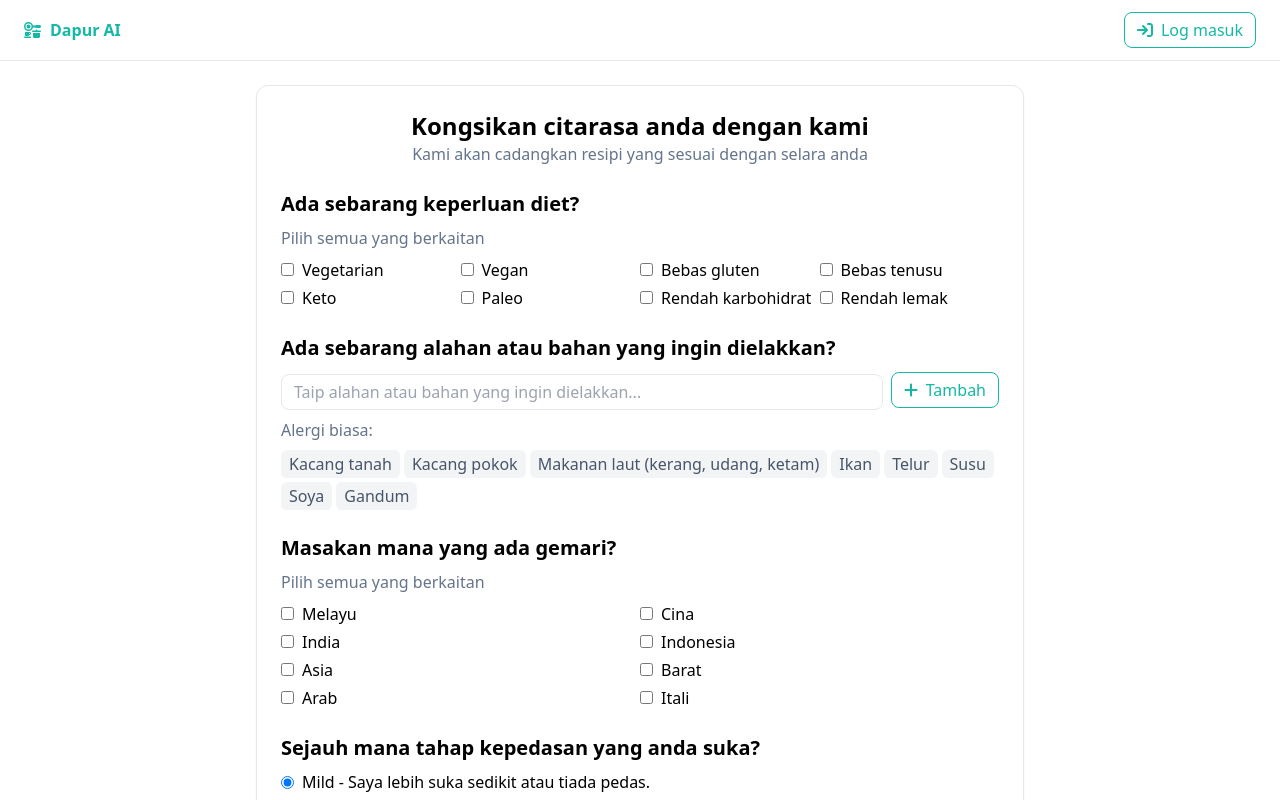
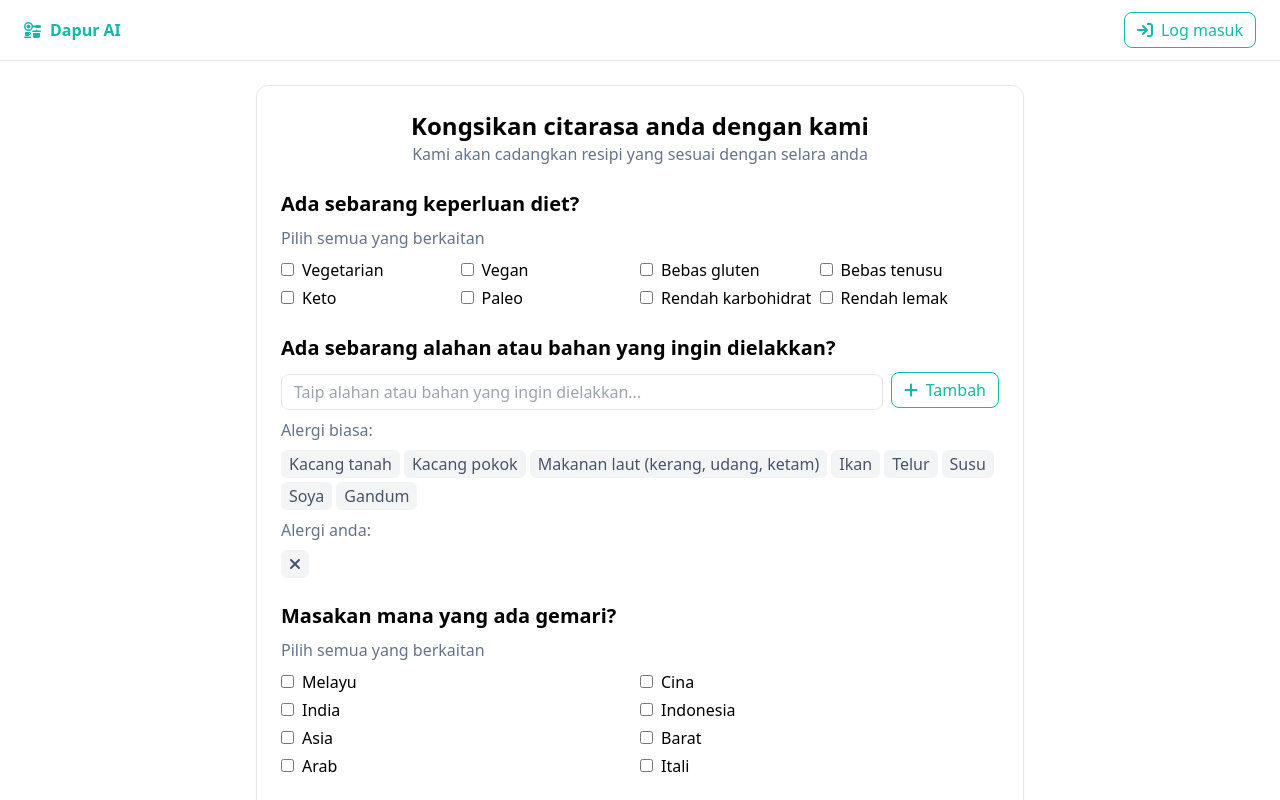
Before and after one commit to rulkimi/dapur-ai, a Vue app in the folder client/: page /preferences in a window 1280 px wide. Both pictures are taken after a click on the button "Tambah". Shown: the top 800 px of the page. Built offline with nearby package versions, Linux system fonts and the light colour scheme.

Commit message:
add allergies function

```diff
--- a/client/src/pages/preferences.vue
+++ b/client/src/pages/preferences.vue
@@ -16,6 +16,7 @@ const dietaryRestrictions: string[] = [
 ]
 
 const allergy = ref<string>('')
+const allergies = ref<string[]>([])
 const commonAllergies = [
   "kacang tanah",
   "kacang pokok",
@@ -26,6 +27,20 @@ const commonAllergies = [
   "soya",
   "gandum"
 ]
+const handleEnterKeydown = (e: KeyboardEvent) => {
+  if (e.key === 'Enter' && allergy.value.trim() !== '') addAllergy(allergy.value);
+}
+const addAllergy = (newAllergy: string) => {
+  if (allergies.value.includes(newAllergy)) {
+    allergy.value = ''
+    return
+  }
+  allergies.value = [...allergies.value, newAllergy]
+  allergy.value = ''
+}
+const removeAllergy = (index: number) => {
+  allergies.value = allergies.value.filter((_, i) => i !== index);
+}
 
 const cuisines: string[] = [
   "melayu",
@@ -82,10 +97,12 @@ const preferredSpice = ref<string>('mild')
           v-model="allergy"
           class="flex-grow"
           placeholder="Taip alahan atau bahan yang ingin dielakkan..."
+          @keyup.enter="handleEnterKeydown"
         />
         <Button
           variant="primary-outline"
           icon="plus"
+          @click="addAllergy(allergy)"
         >
           Tambah
         </Button>
@@ -97,8 +114,24 @@ const preferredSpice = ref<string>('mild')
             v-for="allergy in commonAllergies"
             :key="allergy"
             class="bg-gray-100 hover:bg-gray-200 cursor-pointer text-slate-600 rounded-md px-2 py-0.5"
+            @click="addAllergy(allergy)"
           >
             {{ capitalizeFirstLetter(allergy) }}
+          </li>
+        </ul>
+
+        <span class="block text-slate-500">Alergi anda:</span>
+        <ul class="flex flex-wrap gap-1">
+          <li
+            v-for="(allergy, index) in allergies"
+            :key="allergy"
+            class="bg-gray-100 hover:bg-gray-200 cursor-pointer text-slate-600 rounded-md px-2 py-0.5"
+          >
+            {{ capitalizeFirstLetter(allergy) }}
+            <font-awesome-icon
+              :icon="['fas', 'times']"
+              @click="removeAllergy(index)"
+            />
           </li>
         </ul>
       </div>
@@ -142,7 +175,7 @@ const preferredSpice = ref<string>('mild')
     </div>
 
     <div class="flex justify-end">
-      <Button icon="floppy-disk">
+      <Button icon="bookmark">
         Simpan Citarasa
       </Button>
     </div>
```
Also changed, not shown: client/src/plugins/fontawesomeicons.ts (+6 -2 lines).
